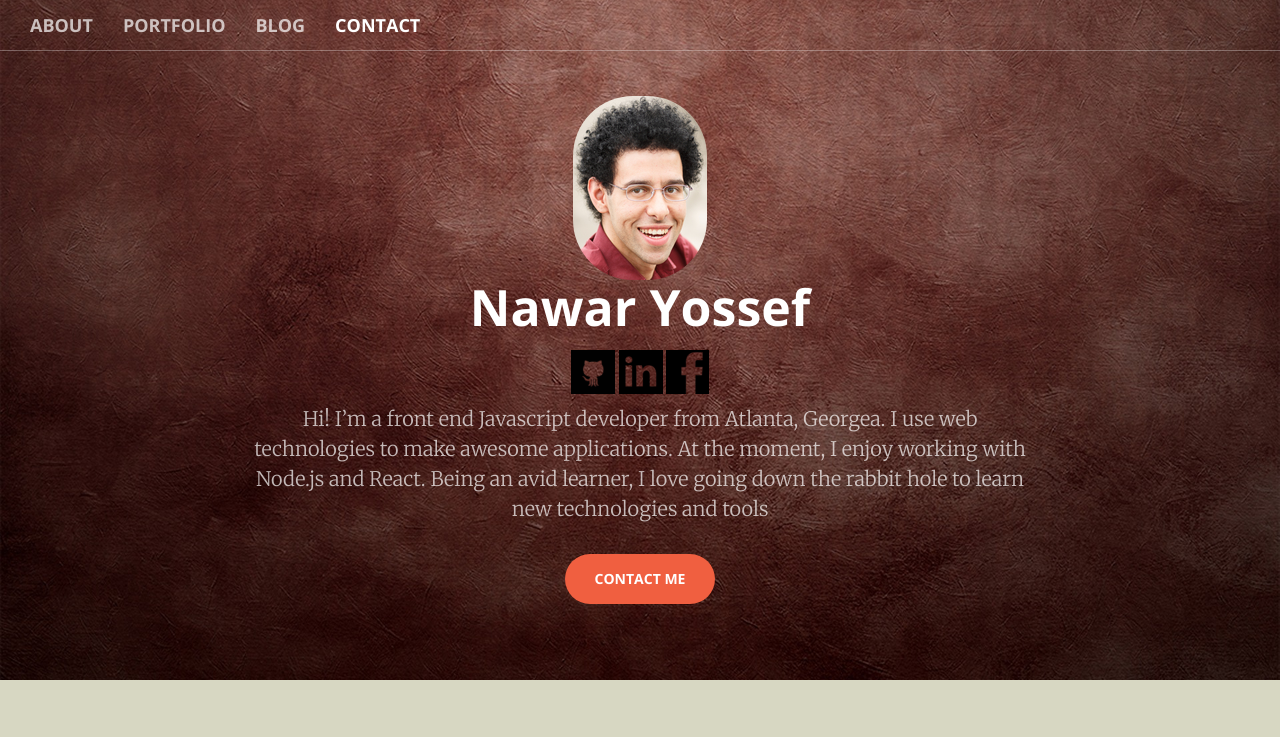
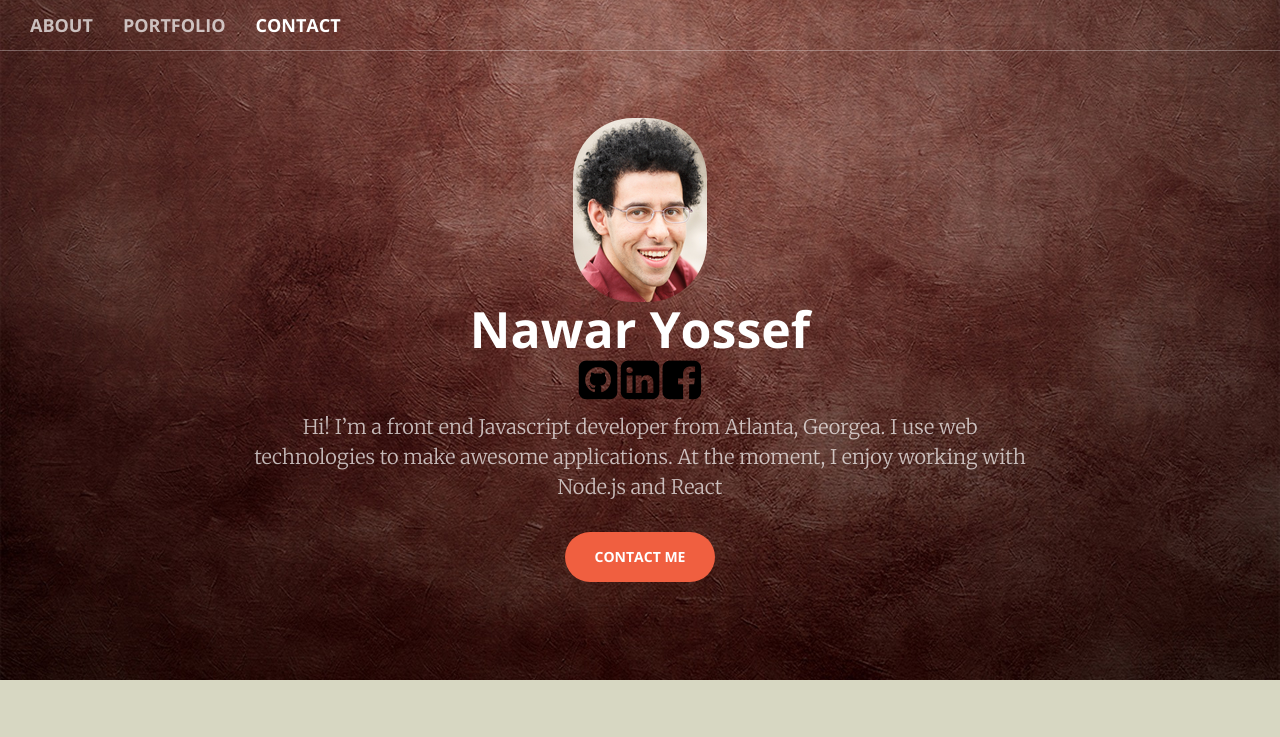
Before and after one commit to NawarYossef/personal-website, a website: page index.html in a window 1280 px wide. Shown: the top 737 px of the page. Drawn offline with nearby package versions, Linux system fonts and the light colour scheme.

Commit message:
finished contact section

```diff
--- a/css/creative.css
+++ b/css/creative.css
@@ -25,11 +25,13 @@ a {
   -webkit-transition: all 0.35s;
   -moz-transition: all 0.35s;
   transition: all 0.35s;
-  color: #F05F40;
+  color: #6575cf;
 }
+
+
 a:hover,
 a:focus {
-  color: #eb3812;
+  /*color: #eb3812;*/
 }
 h1,
 h2,
@@ -150,18 +152,6 @@ aside {
 }
 
 
-header ul li {
-  background: linear-gradient(to top, #ffffff 50%, rgba(0, 0, 0, 0) 50%);
-  background-size: 100% 200%;
-  background-position: top bottom;
-  transition:all 0.5s ease;
-
-}
-
-header ul li:hover {
-  background-position:right bottom;
-}
-
 header {
   position: relative;
   width: 100%;
@@ -177,28 +167,16 @@ header {
   color: white;
 }
 
-header ul {
-  display: block;
-  width: 30%;
-  margin: 15px auto 0 auto;
+.header-icons .fa {
+  color: black;
+  font-size: 45px;
 }
 
-header ul li {
-  display: inline-block;
+.header-icons .fa:hover {
+  cursor: pointer;
+  color: #D7D7C2;
 }
 
-
-/*header ul li:nth-of-type(2)  {
-  clip-path: circle(23px at center);
-}*/
-
-header ul li:nth-of-type(3) {
-  margin-right: 40px;
-}
-
-/*header ul li:nth-of-type(2) {
-  margin-right: 35px;
-}*/
 
 .personal-photo {
   width: 134px;
@@ -263,6 +241,8 @@ header .header-content .header-content-inner p {
 
 .section-heading {
   margin-top: 0;
+  color: #7f4545;
+  font-weight: bold;
 }
 
 
@@ -767,12 +747,12 @@ fieldset[disabled] .btn-primary.active {
   font-size: 25px;
 }
 
-.fa {
+.cont-link {
   color: #672f71;
   font-size: 45px;
 }
 
-.fa:hover {
+.cont-link:hover {
   color: black;
 }
 
--- a/index.html
+++ b/index.html
@@ -63,10 +63,10 @@
                     <li>
                         <a class="page-scroll" href="#portfolio">Portfolio</a>
                     </li>
-                    <li>
+                    <!-- <li>
                         <a class="page-scroll" href="#services">
                         Blog</a>
-                    </li>
+                    </li> -->
                     <li>
                         <a class="page-scroll" href="#contact">
                         Contact</a>
@@ -83,13 +83,24 @@
             <div class="header-content-inner">
                 <img class="personal-photo" src="img/personal-photo.jpg">
                 <h1 id="homeHeading">Nawar Yossef</h1>
-                <ul>
+                <div class="text-center header-icons">
+                    <a href="https://github.com/NawarYossef" target="_blank">
+                        <span class="fa fa-github-square fa-2x connectLinks" style=""></span>
+                    </a>
+                    <a href="https://www.linkedin.com/in/nawar-yossef-78924211a/" target="_blank">
+                        <span class="fa fa-linkedin-square fa-2x connectLinks" style=""></span>
+                    </a>
+                    <a href="https://www.facebook.com/nawar.yossef" target="_blank">
+                        <span class="fa fa-facebook-square fa-2x connectLinks" style=""></span>
+                    </a>
+                </div>
+                <!-- <ul>
                     <li><a href="https://github.com/NawarYossef" target="_blank"><img src="img/icon-github.png"></a></li>
                     <li><a href="https://www.linkedin.com/in/nawar-yossef-78924211a/" target="_blank"><img src="img/icon-linkden.png"></a></li>
                     <li><a href="https://www.facebook.com/nawar.yossef" target="_blank"><img src="img/icon-facebook.png"></a></li>
-                </ul>
+                </ul> -->
            <!--      <hr> -->
-                <p>Hi! I’m a front end Javascript developer from Atlanta, Georgea. I use web technologies to make awesome applications. At the moment, I enjoy working with Node.js and React. Being an avid learner, I love going down the rabbit hole to learn new technologies and tools</p>
+                <p>Hi! I’m a front end Javascript developer from Atlanta, Georgea. I use web technologies to make awesome applications. At the moment, I enjoy working with Node.js and React</p>
                 <!-- <p>
                     iWrite Music<br>
                     iTake Pictures<br>
@@ -246,7 +257,7 @@
                                 <div class="mask">
                                     <h3>Clock-Historical Events</h3>
                                     <p>
-                                    An application that shows time and date. Users have several options to  show/hide elements, costumize the application background and font, and view historical events of each day<br>
+                                    An application that shows time, date and historical events of each day. Users have several options to show/hide elements and costumize background and font<br>
                                     </p>
                                     <a href="https://github.com/NawarYossef/clock-historical-events" class="info" target="_blank">source code</a>
                                     <a href="https://clock-historical-events.herokuapp.com/" class="info" target="_blank">Live</a>
@@ -307,7 +318,7 @@
                 <div class="col-lg-8 col-lg-offset-2">
                     <h2 class="section-heading text-center">Let's Get In Touch!</h2>
                     <hr class="primary">
-                    <p class="text left"> I'm open to relocating or potentially working remotely. If you'd like to go over a potential opportunity or remote position feel free to reach out via email</p>
+                    <p class="text left"> I'm open to relocating or potentially working remotely. If you'd like to go over a potential opportunity or remote position, feel free to reach out via email:</p>
                     <p>Email:<span class="email">nawaryossef2@gmail.com</span></p>
                     <!-- <div class="col-lg-4     text-center">
                         <i class="fa fa-envelope-o fa-3x sr-contact"></i>
@@ -320,13 +331,13 @@
                     </div>
                     <div class="text-center">
                         <a href="https://github.com/NawarYossef" target="_blank">
-                            <span class="fa fa-github-square fa-2x connectLinks" style=""></span>
+                            <span class="fa fa-github-square fa-2x connectLinks cont-link" style=""></span>
                         </a>
                         <a href="https://www.linkedin.com/in/nawar-yossef-78924211a/" target="_blank">
-                            <span class="fa fa-linkedin-square fa-2x connectLinks" style=""></span>
+                            <span class="fa fa-linkedin-square fa-2x connectLinks cont-link" style=""></span>
                         </a>
                         <a href="https://www.facebook.com/nawar.yossef" target="_blank">
-                            <span class="fa fa-facebook-square fa-2x connectLinks" style=""></span>
+                            <span class="fa fa-facebook-square fa-2x connectLinks cont-link" style=""></span>
                         </a>
                     </div>
                 </div>
```
